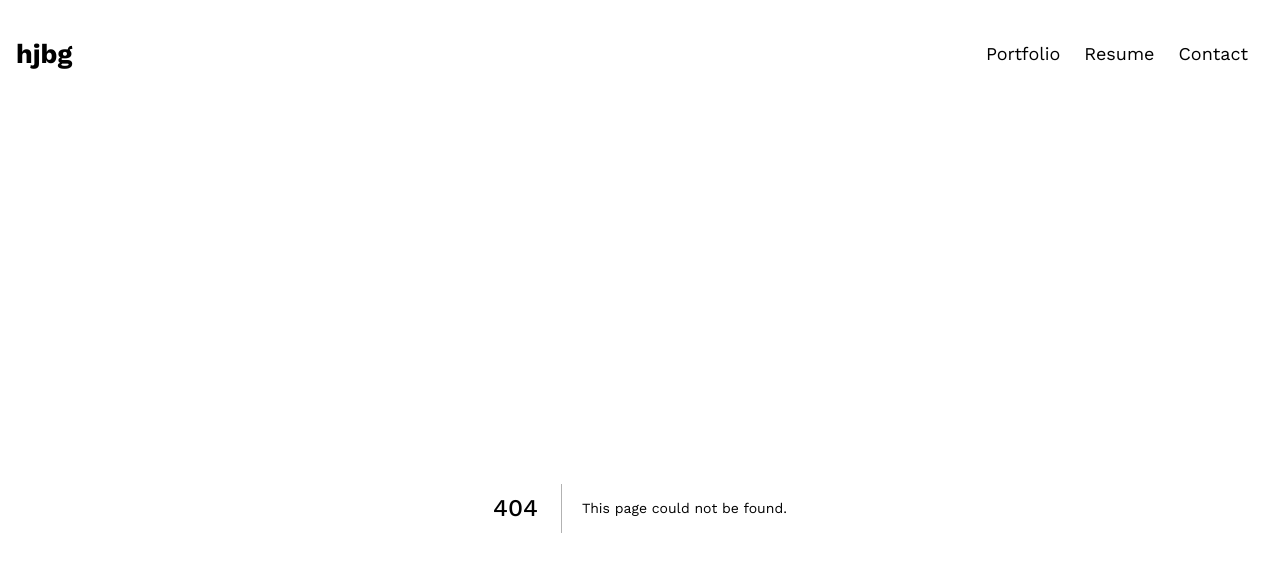
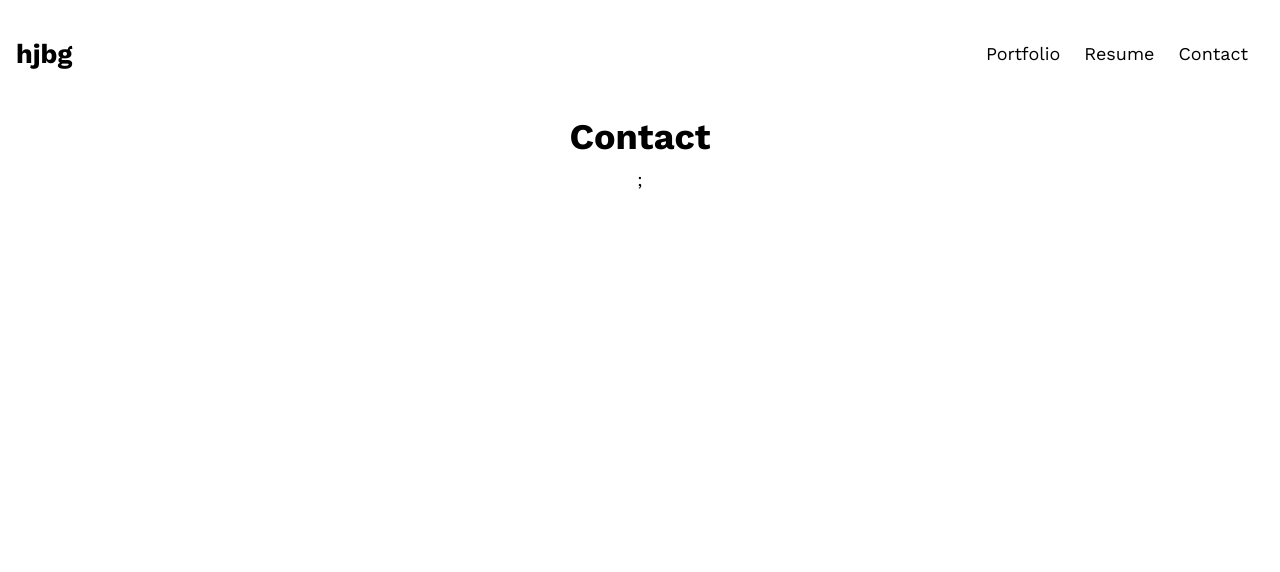
Before and after one commit to hgiven/subday, a Next.js app: page /contact in a window 1280 px wide. Before the commit this address had no page. Shown: the top 572 px of the page. Built offline with nearby package versions, Linux system fonts and the light colour scheme.

Commit message:
made page changes

```diff
--- a/components/Navbar.js
+++ b/components/Navbar.js
@@ -5,8 +5,8 @@ import Logo from "./Logo";
 
 const MENU_LIST = [
   { text: "Portfolio", href: "/" },
-  { text: "Resume", href: "/posts/resume" },
-  { text: "Contact", href: "/posts/contact" },
+  { text: "Resume", href: "/resume" },
+  { text: "Contact", href: "/contact" },
 ];
 const Navbar = () => {
   const [navActive, setNavActive] = useState(null);
```
Also changed, not shown: pages/contact.js (renamed from pages/posts/contact.js), pages/resume.js (renamed from pages/posts/resume.js).
